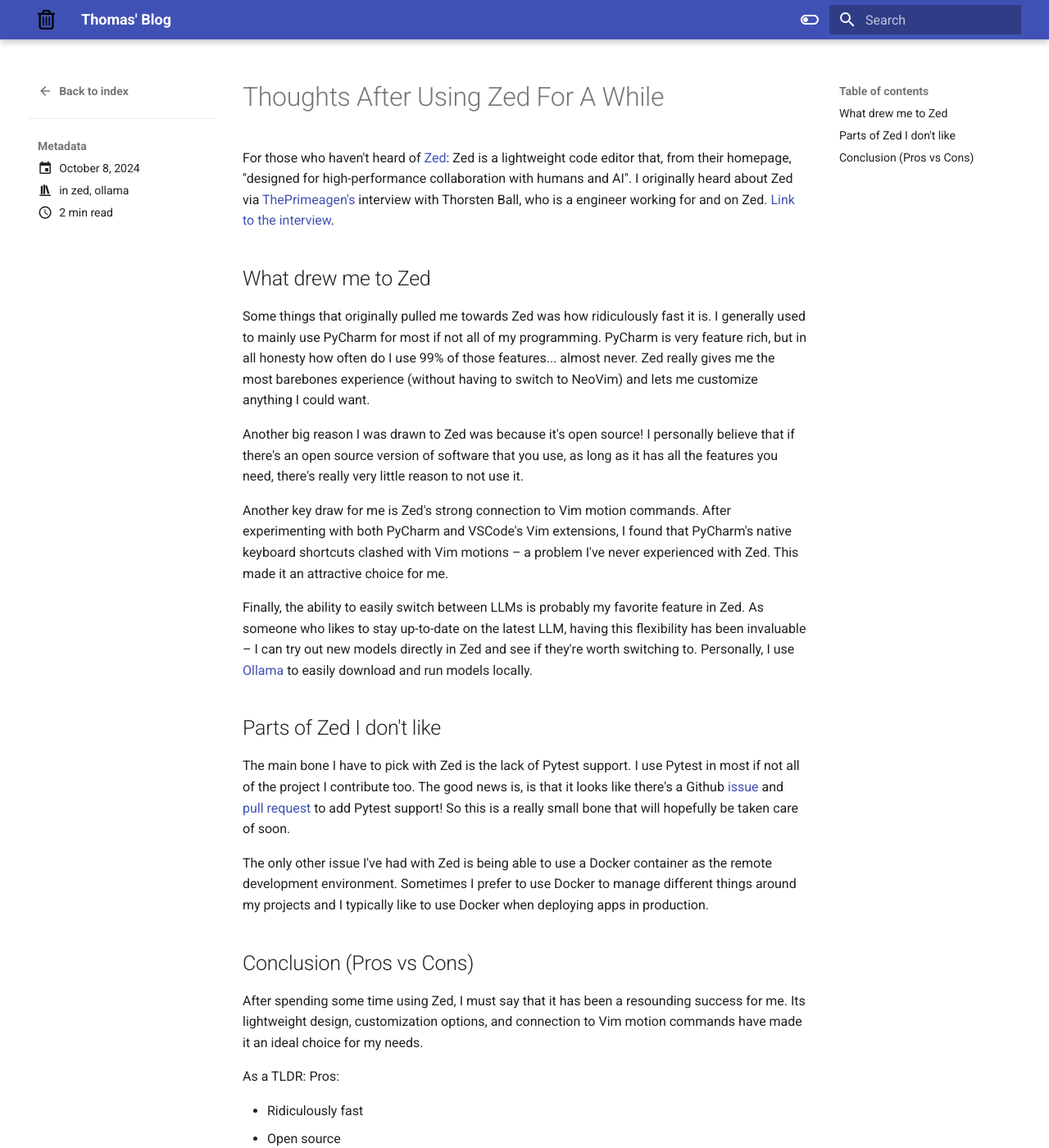
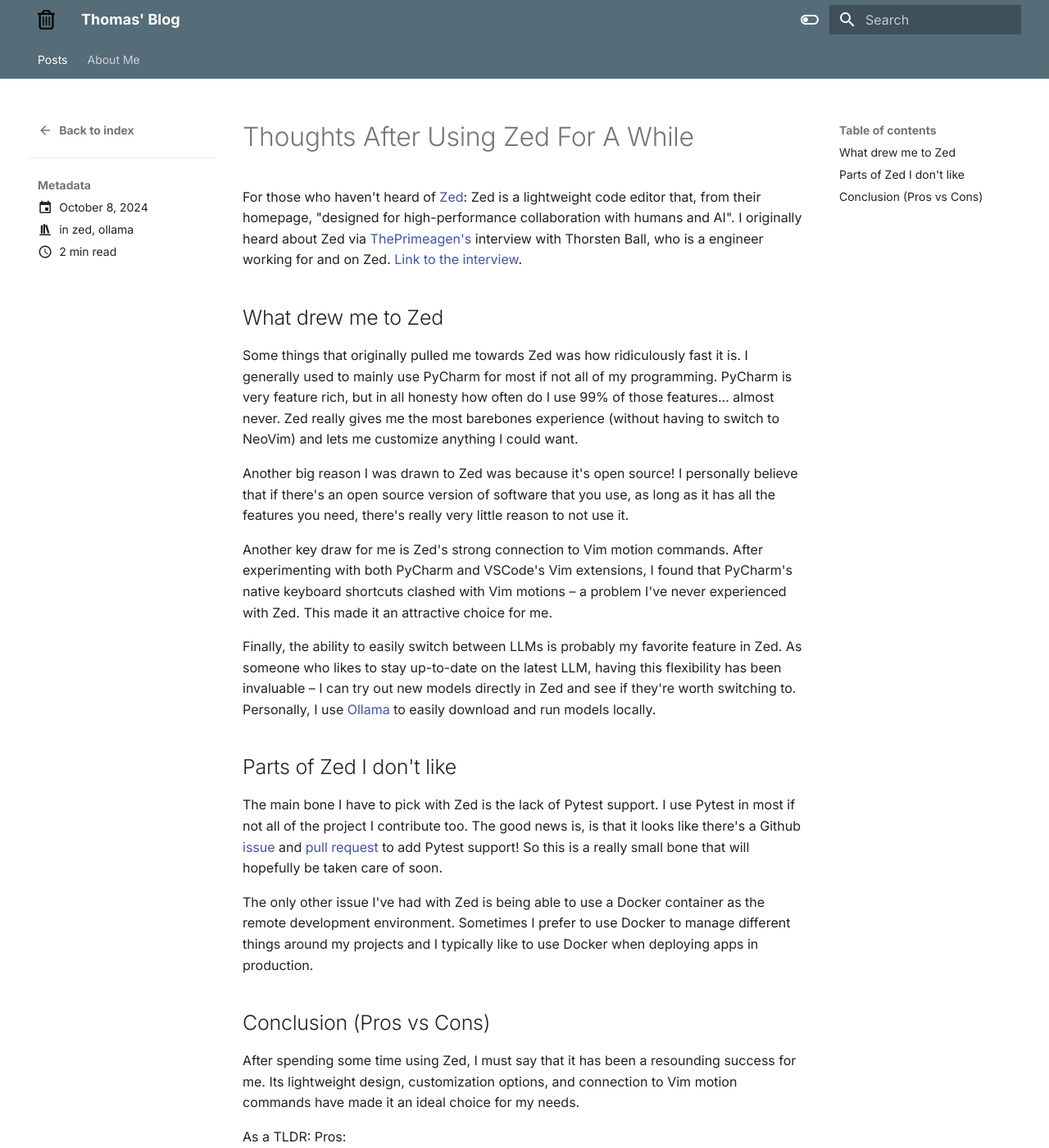
Before and after one commit to lazarust/lazarust.github.io, an MkDocs documentation site: the page built from site/blog/posts/Thoughts After Using Zed For A While.md, in a window 1280 px wide and 1400 px high. Shown: the whole window at 82% size. Built offline with MkDocs 1.6.1 and Material for MkDocs 9.7.7, drawn with Linux system fonts in a browser that asks for light colours.

Commit message:
Removes unpublished blog post and adds about page

```diff
--- a/mkdocs.yml
+++ b/mkdocs.yml
@@ -1,6 +1,11 @@
 site_description: Thomas' Blog
 site_name: Thomas' Blog
 site_url: http://lazarust.github.io
+
+nav:
+  - Posts:
+    - index.md
+  - About Me: about.md
 
 docs_dir: ./site/blog
 site_dir: page
@@ -9,17 +14,28 @@
   name: material
   logo: assets/fa-trash-can.svg
   favicon: assets/fa-trash-can.svg
+  font:
+    text: Inter
+    code: Roboto Mono
   features:
+    - navigation.tabs
     - navigation.path
+    - navigation.instant
+    - navigation.top
+    - navigation.tracking
     - toc.follow
   palette:
     - media: "(prefers-color-scheme: light)"
       scheme: default
+      primary: blue grey
+      accent: cyan
       toggle:
         icon: material/toggle-switch-off-outline
         name: Switch to dark mode
     - media: "(prefers-color-scheme: dark)"
       scheme: slate
+      primary: grey
+      accent: cyan
       toggle:
         icon: material/toggle-switch
         name: Switch to light mode
@@ -41,6 +57,9 @@
 markdown_extensions:
   - toc:
       permalink: true
+  - pymdownx.emoji:
+      emoji_index: !!python/name:material.extensions.emoji.twemoji
+      emoji_generator: !!python/name:material.extensions.emoji.to_svg
 
 extra:
   generator: false
@@ -49,6 +68,8 @@
       link: https://github.com/lazarust
     - icon: fontawesome/brands/bluesky
       link: https://bsky.app/profile/lazarust.bsky.social
+    - icon: fontawesome/brands/x-twitter
+      link: https://twitter.com/lazarustda
     - icon: fontawesome/brands/linkedin
       link: https://www.linkedin.com/in/td-lazarus
     - icon: fontawesome/solid/rss
```
Also changed, not shown: site/blog/about.md (added), site/blog/posts/I Tried Jujitsu And I Have Thoughts.md (deleted), site/blog/posts/Thoughts After Using Zed For A While.md.
